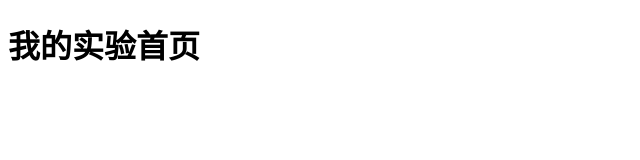
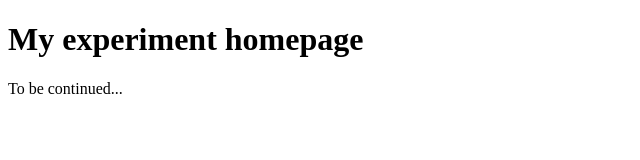
Before and after one commit to 3133117822/Lab3-GitFlow, a plain HTML site: page index.html in a window 1280 px wide. Shown: the whole page, without its empty margins (0-640 px from the left). Drawn offline with Linux system fonts and the light colour scheme.

Commit message:
Prepare for first release, add To be continued

```diff
--- a/index.html
+++ b/index.html
@@ -6,7 +6,8 @@
 </head>
 
 <body>
-    <h1>我的实验首页</h1>
+    <h1>My experiment homepage</h1>
+    <p>To be continued...</p>
 </body>
 
 </html>
```
